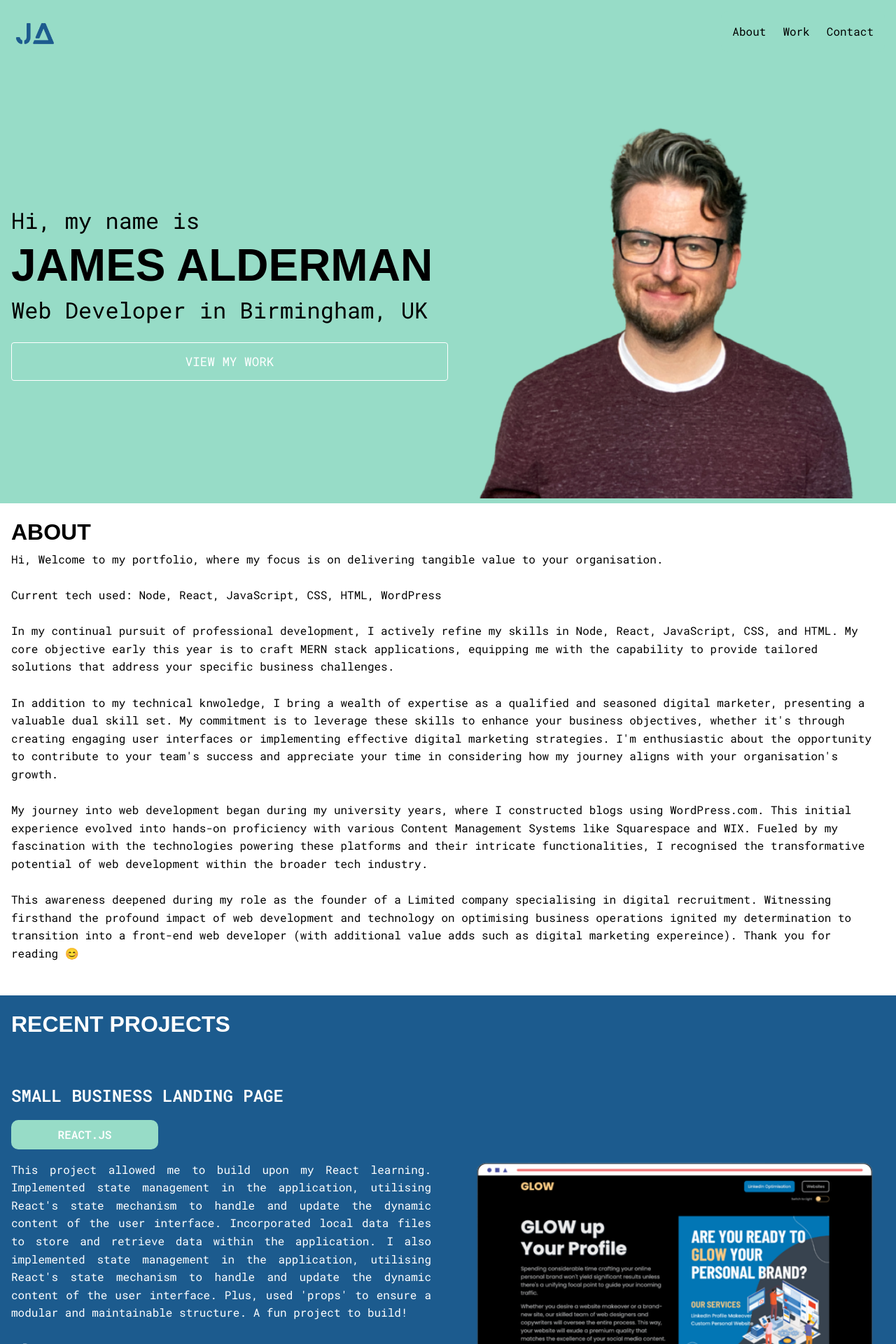
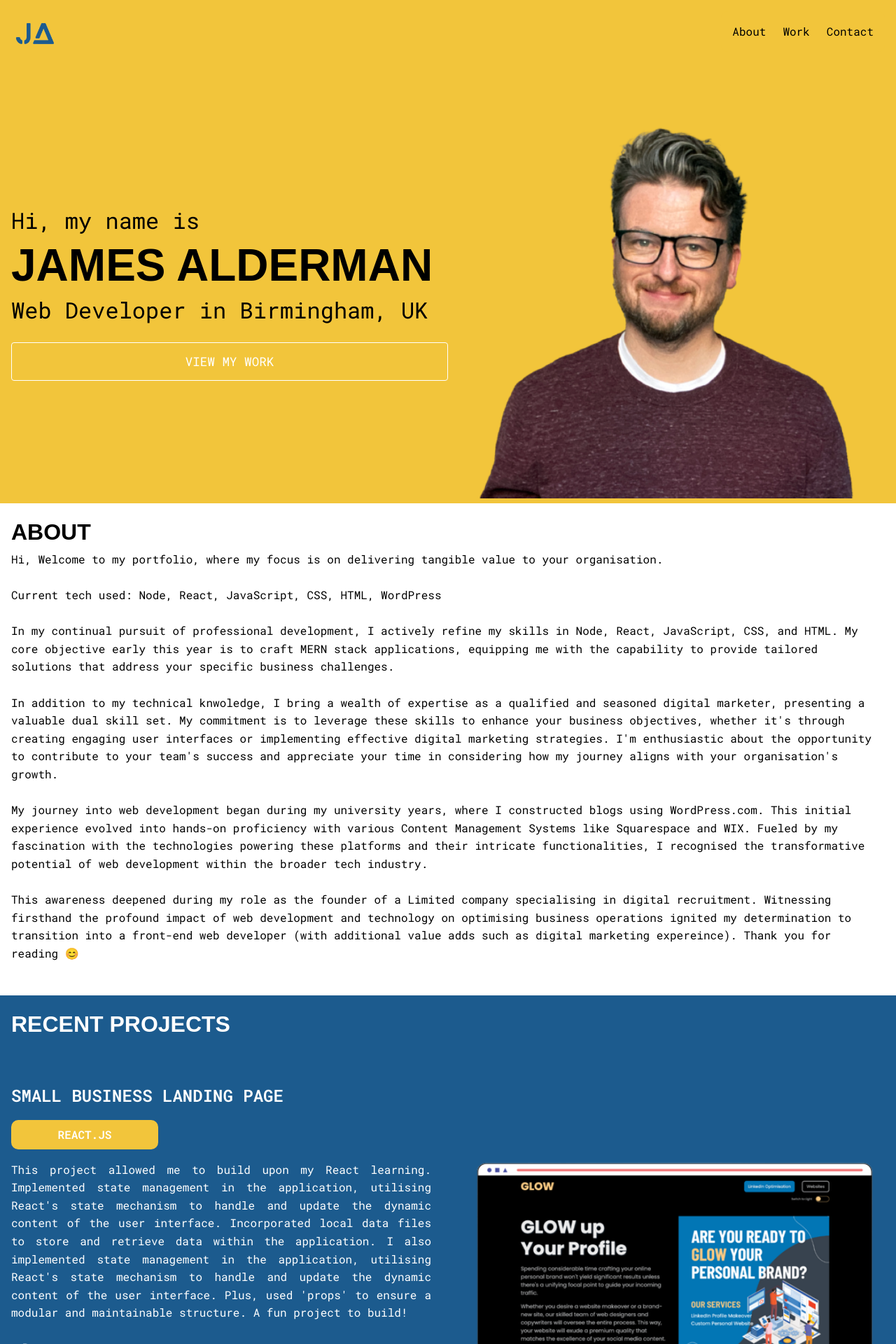
Before and after one commit to JAldo1980/react-revised-portfolio-website, a React (Vite) app: page / in a window 1280 px wide. Shown: the top 1920 px of the page at 70% size. Built offline with nearby package versions, Linux system fonts and the light colour scheme; a web font is replaced by a local one.

Commit message:
Update index.css

```diff
--- a/src/index.css
+++ b/src/index.css
@@ -105,7 +105,7 @@ body {
 
 :root {
   /* colours */
-  --greenBackground: #97dcc7;
+  --greenBackground: #f2c53b;
   --white: #ffffff;
 }
 
@@ -115,13 +115,14 @@ body {
 /* color containers */
 
 .green-container {
-  --greenBackground: #97dcc7;
+  --greenBackground: #f2c53b;
 }
 
 /* CONTAINER STYLING */
 
 .container {
-  background-color: var(--greenBackground);
+/*   background-color: var(--greenBackground); */
+     background-color: #f2c53b;
 }
 
 /* NAVIGATION STYLING */
@@ -147,7 +148,8 @@ nav {
   display: flex;
   justify-content: space-between;
   align-items: center;
-  background-color: var(--greenBackground);
+/*   background-color: var(--greenBackground); */
+     background-color: #f2c53b;
   border-radius: 10px;
   padding: 1em;
 }
@@ -242,7 +244,9 @@ nav {
 /* HEADER STYLING */
 
 header {
-  background-color: var(--greenBackground);
+/*   background-color: var(--greenBackground); */
+     background-color: #f2c53b;
+
   border: none;
   padding: 1em 1em 0 1em;
 }
```
